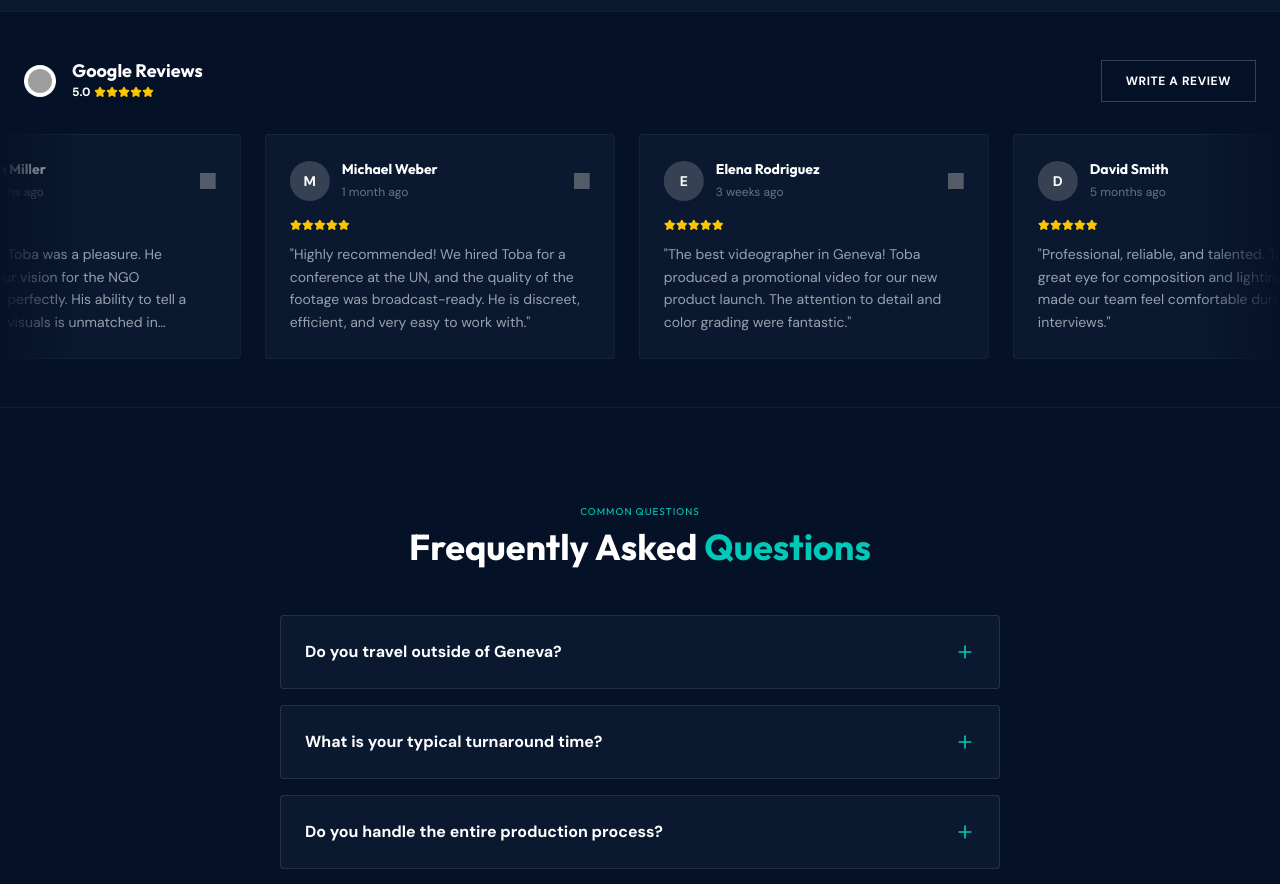
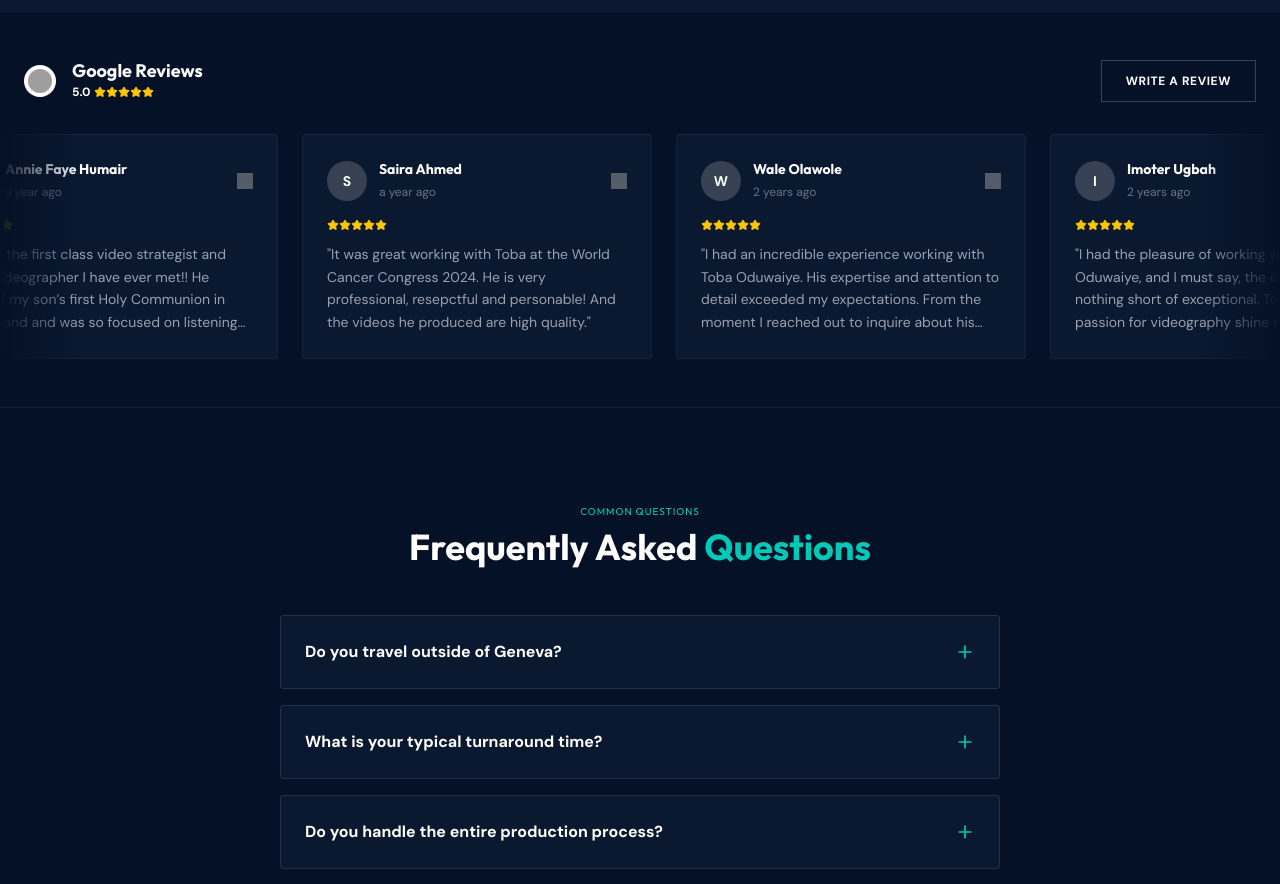
Before and after one commit to ukpongchr/toba, a React (Vite) app: page / in a window 1280 px wide. Shown: the part 8020-8904 px from the top of the page. Built offline with nearby package versions, Linux system fonts and the light colour scheme; grey boxes are pictures that could not be loaded.

Commit message:
feat: Update Google reviews on portfolio
Replaces placeholder reviews with actual testimonials from clients, enhancing the credibility and social proof of the videographer's portfolio.

```diff
--- a/src/components/GoogleReviews.tsx
+++ b/src/components/GoogleReviews.tsx
@@ -5,38 +5,164 @@ import { Star } from 'lucide-react';
 const GoogleReviews = () => {
   const reviews = [
     {
-      name: "Jean-Pierre Dubois",
-      date: "2 months ago",
+      name: "Margaret Kafeero",
+      date: "4 months ago",
       rating: 5,
-      text: "Toba is an exceptional videographer. He captured our corporate event in Geneva with such professionalism and creativity. The final video was delivered quickly and exceeded our expectations.",
+      text: "Toba has a talent for capturing facial expressions and making beautiful photographs. He is punctual and has such an admirable work ethic. I highly recommend.",
       image: "https://lh3.googleusercontent.com/a/ACg8ocI-J-k-k-k-k-k-k-k-k-k-k-k-k-k-k-k=s40-c-rp-mo-br100"
     },
     {
-      name: "Sarah Miller",
-      date: "4 months ago",
+      name: "Annie Faye Humair",
+      date: "a year ago",
       rating: 5,
-      text: "Working with Toba was a pleasure. He understood our vision for the NGO documentary perfectly. His ability to tell a story through visuals is unmatched in Geneva.",
+      text: "Toba is the first class video strategist and event videographer I have ever met!! He covered my son’s first Holy Communion in Switzerland and was so focused on listening to my needs and my expectations before the event.",
       image: "https://lh3.googleusercontent.com/a/ACg8ocI-J-k-k-k-k-k-k-k-k-k-k-k-k-k-k-k=s40-c-rp-mo-br100"
     },
     {
-      name: "Michael Weber",
-      date: "1 month ago",
+      name: "Saira Ahmed",
+      date: "a year ago",
       rating: 5,
-      text: "Highly recommended! We hired Toba for a conference at the UN, and the quality of the footage was broadcast-ready. He is discreet, efficient, and very easy to work with.",
+      text: "It was great working with Toba at the World Cancer Congress 2024. He is very professional, resepctful and personable! And the videos he produced are high quality.",
       image: "https://lh3.googleusercontent.com/a/ACg8ocI-J-k-k-k-k-k-k-k-k-k-k-k-k-k-k-k=s40-c-rp-mo-br100"
     },
     {
-      name: "Elena Rodriguez",
-      date: "3 weeks ago",
+      name: "Wale Olawole",
+      date: "2 years ago",
       rating: 5,
-      text: "The best videographer in Geneva! Toba produced a promotional video for our new product launch. The attention to detail and color grading were fantastic.",
+      text: "I had an incredible experience working with Toba Oduwaiye. His expertise and attention to detail exceeded my expectations. From the moment I reached out to inquire about his services, he was professional, responsive, and committed.",
       image: "https://lh3.googleusercontent.com/a/ACg8ocI-J-k-k-k-k-k-k-k-k-k-k-k-k-k-k-k=s40-c-rp-mo-br100"
     },
     {
-      name: "David Smith",
-      date: "5 months ago",
+      name: "Imoter Ugbah",
+      date: "2 years ago",
       rating: 5,
-      text: "Professional, reliable, and talented. Toba has a great eye for composition and lighting. He made our team feel comfortable during the interviews.",
+      text: "I had the pleasure of working with Toba Oduwaiye, and I must say, the experience was nothing short of exceptional. Toba's talent and passion for videography shine through in every frame he captures.",
+      image: "https://lh3.googleusercontent.com/a/ACg8ocI-J-k-k-k-k-k-k-k-k-k-k-k-k-k-k-k=s40-c-rp-mo-br100"
+    },
+    {
+      name: "omotayo oni",
+      date: "2 years ago",
+      rating: 5,
+      text: "I contacted Toba Oduwaiye for guidance in photography when I just started learning photography and he took me through the rudiment and then advance level. He's thorough and dedicated to his work and his mentees.",
+      image: "https://lh3.googleusercontent.com/a/ACg8ocI-J-k-k-k-k-k-k-k-k-k-k-k-k-k-k-k=s40-c-rp-mo-br100"
+    },
+    {
+      name: "Emmanuel Sorogo",
+      date: "2 years ago",
+      rating: 5,
+      text: "Toba does excellent job. Reassured for high quality videography and always going out of his way to satisfy his clients. He’s so dependable👌",
+      image: "https://lh3.googleusercontent.com/a/ACg8ocI-J-k-k-k-k-k-k-k-k-k-k-k-k-k-k-k=s40-c-rp-mo-br100"
+    },
+    {
+      name: "Harsh Shah",
+      date: "2 years ago",
+      rating: 5,
+      text: "Toba and his team are our go-to camera team for anything at all in Nigeria. Very humble and easy to work with - and technically proficient. Highly recommend!",
+      image: "https://lh3.googleusercontent.com/a/ACg8ocI-J-k-k-k-k-k-k-k-k-k-k-k-k-k-k-k=s40-c-rp-mo-br100"
+    },
+    {
+      name: "isaro murenzi",
+      date: "2 years ago",
+      rating: 5,
+      text: "Toba is dependable, has a great eye, creative and overall an incredible professional to work with! Have him on your team 📽🎬",
+      image: "https://lh3.googleusercontent.com/a/ACg8ocI-J-k-k-k-k-k-k-k-k-k-k-k-k-k-k-k=s40-c-rp-mo-br100"
+    },
+    {
+      name: "Charles Umoinyang",
+      date: "2 years ago",
+      rating: 5,
+      text: "Always fabulous. I've experienced his wonders while he was in Lagos and Abuja, I can only imagine what he'll be doing in Geneva... Should be more fabulous...",
+      image: "https://lh3.googleusercontent.com/a/ACg8ocI-J-k-k-k-k-k-k-k-k-k-k-k-k-k-k-k=s40-c-rp-mo-br100"
+    },
+    {
+      name: "Ralia Sorogo",
+      date: "2 years ago",
+      rating: 5,
+      text: "Had an awesome experience working with Toba. Excellent Professionalism and overall great delivery. Would recommend this business highly to anyone.",
+      image: "https://lh3.googleusercontent.com/a/ACg8ocI-J-k-k-k-k-k-k-k-k-k-k-k-k-k-k-k=s40-c-rp-mo-br100"
+    },
+    {
+      name: "simon bagumaho",
+      date: "2 years ago",
+      rating: 5,
+      text: "Have had the opportunity to see Toba's work first hand and it's absolutely world class! Best in the business!",
+      image: "https://lh3.googleusercontent.com/a/ACg8ocI-J-k-k-k-k-k-k-k-k-k-k-k-k-k-k-k=s40-c-rp-mo-br100"
+    },
+    {
+      name: "Tobi Alasi",
+      date: "2 years ago",
+      rating: 5,
+      text: "Toba is a genuine professional and a passionate videographer with keen attention to details.",
+      image: "https://lh3.googleusercontent.com/a/ACg8ocI-J-k-k-k-k-k-k-k-k-k-k-k-k-k-k-k=s40-c-rp-mo-br100"
+    },
+    {
+      name: "adebayo shofolahan",
+      date: "2 years ago",
+      rating: 5,
+      text: "Toba has worked for me for a number of years now. Very efficient and reliable video guy.",
+      image: "https://lh3.googleusercontent.com/a/ACg8ocI-J-k-k-k-k-k-k-k-k-k-k-k-k-k-k-k=s40-c-rp-mo-br100"
+    },
+    {
+      name: "carolyne Bagumaho",
+      date: "2 years ago",
+      rating: 5,
+      text: "Toba is exceptional at his work, very reliable.",
+      image: "https://lh3.googleusercontent.com/a/ACg8ocI-J-k-k-k-k-k-k-k-k-k-k-k-k-k-k-k=s40-c-rp-mo-br100"
+    },
+    {
+      name: "‘Deji Adeleke",
+      date: "2 years ago",
+      rating: 5,
+      text: "You can see his attention to details in every video and photo he takes",
+      image: "https://lh3.googleusercontent.com/a/ACg8ocI-J-k-k-k-k-k-k-k-k-k-k-k-k-k-k-k=s40-c-rp-mo-br100"
+    },
+    {
+      name: "Nigel Ndlovu",
+      date: "2 years ago",
+      rating: 5,
+      text: "Like a Michelin chef in the kitchen-Toba is with cameras. Don’t think twice.",
+      image: "https://lh3.googleusercontent.com/a/ACg8ocI-J-k-k-k-k-k-k-k-k-k-k-k-k-k-k-k=s40-c-rp-mo-br100"
+    },
+    {
+      name: "Emmanuel Edim",
+      date: "2 years ago",
+      rating: 5,
+      text: "Great cinematographer I must say. Excellent at his craft",
+      image: "https://lh3.googleusercontent.com/a/ACg8ocI-J-k-k-k-k-k-k-k-k-k-k-k-k-k-k-k=s40-c-rp-mo-br100"
+    },
+    {
+      name: "Jacqueline Mwanza",
+      date: "2 years ago",
+      rating: 5,
+      text: "Made wonderful videos. High quality video Grapher. Highly recommend 👌",
+      image: "https://lh3.googleusercontent.com/a/ACg8ocI-J-k-k-k-k-k-k-k-k-k-k-k-k-k-k-k=s40-c-rp-mo-br100"
+    },
+    {
+      name: "kichime gotau",
+      date: "2 years ago",
+      rating: 5,
+      text: "This is \"a click from destination\" Kind of experience... Lovely indeed!",
+      image: "https://lh3.googleusercontent.com/a/ACg8ocI-J-k-k-k-k-k-k-k-k-k-k-k-k-k-k-k=s40-c-rp-mo-br100"
+    },
+    {
+      name: "Oluwafemi Alade",
+      date: "2 years ago",
+      rating: 5,
+      text: "He is extremely creative and technically sound",
+      image: "https://lh3.googleusercontent.com/a/ACg8ocI-J-k-k-k-k-k-k-k-k-k-k-k-k-k-k-k=s40-c-rp-mo-br100"
+    },
+    {
+      name: "Qusai Helwani",
+      date: "a year ago",
+      rating: 5,
+      text: "Highly reccommended... perfect service.",
+      image: "https://lh3.googleusercontent.com/a/ACg8ocI-J-k-k-k-k-k-k-k-k-k-k-k-k-k-k-k=s40-c-rp-mo-br100"
+    },
+    {
+      name: "Jude Emeka",
+      date: "2 years ago",
+      rating: 5,
+      text: "A passionate professional videographer.",
       image: "https://lh3.googleusercontent.com/a/ACg8ocI-J-k-k-k-k-k-k-k-k-k-k-k-k-k-k-k=s40-c-rp-mo-br100"
     }
   ];
@@ -63,7 +189,7 @@ const GoogleReviews = () => {
           </div>
         </div>
         <a
-          href="https://maps.app.goo.gl/7YCSkp7ZoVm4UPL66?g_st=aw"
+          href="https://maps.app.goo.gl/kY5Yfxty47Lypq3u9"
           target="_blank"
           rel="noopener noreferrer"
           className="btn-outline text-xs py-2 px-4"
@@ -82,7 +208,7 @@ const GoogleReviews = () => {
           transition={{
             repeat: Infinity,
             ease: "linear",
-            duration: 40
+            duration: 200
           }}
         >
           {[...reviews, ...reviews, ...reviews].map((review, index) => (
```
